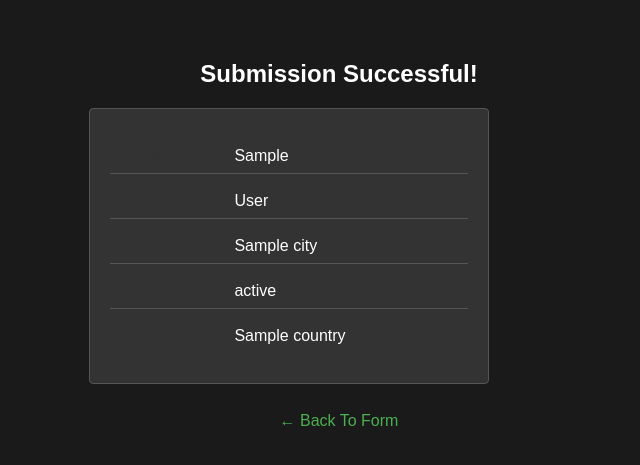
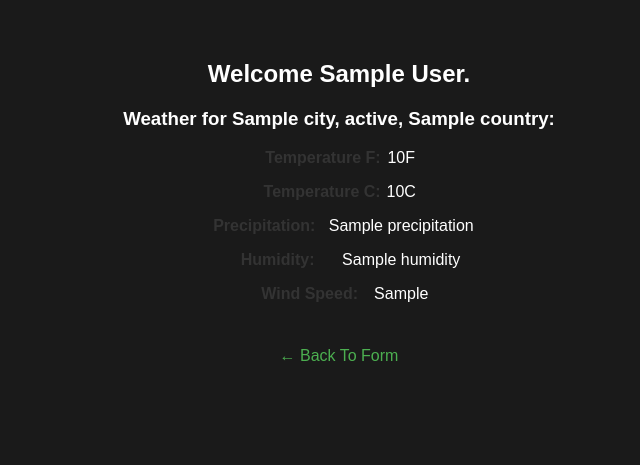
Before and after one commit to joe01001010/school_code, a Flask app: template Python/python_programming_class/weather_app/templates/weather_app_results.html in a window 1280 px wide. Shown: the top 465 px of the page, without its empty margins (301-941 px from the left). Run offline with Flask 3, Linux system fonts and the light colour scheme; the template is opened without the code that fills it: most values are stand-ins (such as "Sample title", 1, 10 or a date in 2020).

Commit message:
Refactor weather app results template and update weather data handling. Refactored the parsing of the webpage and it is now in a working state

```diff
--- a/Python/python_programming_class/weather_app/templates/weather_app_results.html
+++ b/Python/python_programming_class/weather_app/templates/weather_app_results.html
@@ -50,13 +50,16 @@
     </style>
 </head>
 <body>
-    <h2>Submission Successful!</h2>
-    <div class="result">
-        <p><strong>First Name:</strong> {{ first_name }}</p>
-        <p><strong>Last Name:</strong> {{ last_name }}</p>
-        <p><strong>City:</strong> {{ city }}</p>
-        <p><strong>State/Governorate:</strong> {{ state }}</p>
-        <p><strong>Country:</strong> {{ country }}</p>
+    <h2>Welcome {{ first_name }} {{ last_name }}.</h2>
+    <div class="welcome_message">
+    </div>
+    <div class="weather">
+        <h3>Weather for {{ city }}, {{ state }}, {{ country }}:</h3>
+        <p><strong>Temperature F:</strong> {{ temperature_f }}F</p>
+        <p><strong>Temperature C:</strong> {{ temperature_c }}C</p>
+        <p><strong>Precipitation:</strong> {{ precipitation }}</p>
+        <p><strong>Humidity:</strong> {{ humidity }}</p>
+        <p><strong>Wind Speed:</strong> {{ wind_speed }}</p>
     </div>
     <a href="/">&larr; Back To Form</a>
 </body>
--- a/Python/python_programming_class/weather_app/weather_app.py
+++ b/Python/python_programming_class/weather_app/weather_app.py
@@ -31,17 +31,17 @@ def form():
             city=session['city'],
             state=session['state'],
             country=session['country'],
-            temperature=weather_info.get('temperature', 'N/A'),
+            temperature_f=weather_info.get('temperature', 'N/A'),
+            temperature_c=round((int(weather_info.get('temperature', '0')) - 32) * 5/9, 2),
             precipitation=weather_info.get('precipitation', 'N/A'),
             humidity=weather_info.get('humidity', 'N/A'),
-            wind=weather_info.get('wind', 'N/A')
+            wind_speed=weather_info.get('wind', 'N/A')
         )
     return render_template('weather_app_template.html')
 
 def generate_weather_info(city, state, country):
     query = f"{city}+{state}+{country}+weather".replace(' ', '+')
     url = f"https://www.google.com/search?q={query}"
-    print(f"Fetching weather data from: {url}")
 
     driver = uc.Chrome()
     weather_data = {
@@ -54,9 +54,8 @@ def generate_weather_info(city, state, country):
     try:
         driver.get(url)
         print(driver.title)
-        print(driver.find_element(By.CLASS_NAME, 'vk_bk TylWce SGNhVe'))
-        input("Press enter to close browser")
-        time.sleep(5)
+        WebDriverWait(driver, 10).until(
+           EC.presence_of_element_located((By.ID, "wob_wc")))
         soup = bs4.BeautifulSoup(driver.page_source, 'html.parser')
 
         temperature = soup.find("span", {"id": "wob_tm"})
```
